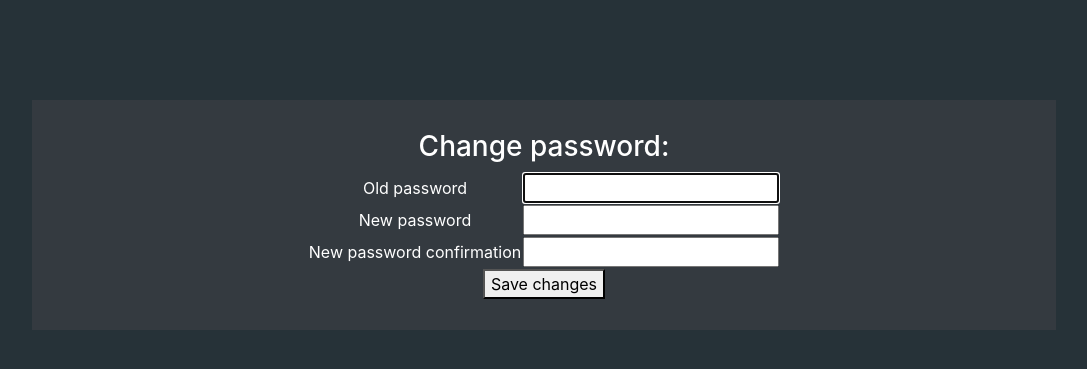
After one commit to badinszky97/productManager, a Django app: page /myaccount/ in a window 1280 px wide. The commit adds this page. Shown: the top 369 px of the page, without its empty margins (96-1183 px from the left). Run offline with Django 4.2, Linux system fonts and the light colour scheme; parts of the project's set-up code (start-up, migrations or seed data) failed here and were passed over.

Commit message:
user management started

```diff
--- a/productManager/elements.py
+++ b/productManager/elements.py
@@ -7,7 +7,7 @@ import time
 
 
 class Element():
-    def __init__(self, id=0, name="", type=0, code="", instock=0, icon=""):
+    def __init__(self, id=0, name="", type="", code="", instock=0, icon=""):
         """ Create element from scratch"""
         self.id = id
         self.name = name
@@ -17,6 +17,10 @@ class Element():
         self.icon = icon
 
         self.conn = get_database_connection()
+        #self.conn.autocommit = True
+    def __del__(self):
+        self.conn.close()
+
     def __str__(self):
         return f"ID: {self.id}, Name: {self.name}, Type: {self.type}, Code: {self.code}, InStock: {self.instock}, Icon: {self.icon}"
 
--- a/productManager/static/style.css
+++ b/productManager/static/style.css
@@ -118,3 +118,14 @@ a:active {color:#FFFAFA;}
 .radio_hide:checked + label {
   background: green;
 }
+
+.section_container
+{
+  background: #343a40;
+    width: 80%;
+    margin-left: auto;
+    margin-right: auto;
+    display: block;
+    padding: 30px;
+    margin-top: 100px;
+}
--- a/productManager/templates/menu.html
+++ b/productManager/templates/menu.html
@@ -31,6 +31,19 @@
       <li class="nav-item">
         <a class="nav-link" href="/vendors">Vendors</a>
       </li>
+      <li class="nav-item">
+        <a class="nav-link" href="/myaccount">My account</a>
+      </li>
+
+      {% if user.is_authenticated %}
+        {% if user.is_superuser %}
+          <li class="nav-item">
+            <a class="nav-link" href="/users">Users</a>
+          </li>
+        {% endif %}
+      {% endif %}
+
+
     </ul>
     <form class="form-inline my-2 my-lg-0">
       <input class="form-control mr-sm-2" type="search" placeholder="Search" aria-label="Search">
--- /dev/null
+++ b/productManager/templates/my_account.html
@@ -0,0 +1,54 @@
+{% extends "base.html" %}
+
+{% block title %}My account{% endblock %}
+
+{% block content %}
+
+
+<div class="section_container">
+
+    {% for message in messages %}
+    <div class="toast show bg-dark ml-auto mr-auto" role="alert" aria-live="assertive" aria-atomic="true">
+        <div class="toast-header bg-dark">
+          <strong class="me-auto">Message</strong>
+        </div>
+        <div class="toast-body">
+          {{message}}
+        </div>
+      </div>
+    {% endfor %}
+
+    <h3>Change password:</h3>
+    <form method="post">
+        {% csrf_token %}
+        <table style="display:table; margin-left:auto;margin-right:auto;">
+            <tr>
+                <td>Old password
+                </td>
+                <td>{{form.old_password}}
+                </td>
+            </tr>
+            <tr>
+                <td>New password
+                </td>
+                <td>{{form.new_password1}}
+                </td>
+            </tr>
+            <tr>
+                <td>New password confirmation
+                </td>
+                <td>{{form.new_password2}}
+                </td>
+            </tr>
+            <tr>
+                <td colspan=2><button type="submit">Save changes</button>
+
+                </td>
+            </tr>
+
+      </form>
+</div>
+
+</div>
+
+{% endblock %}
--- a/productManager/urls.py
+++ b/productManager/urls.py
@@ -49,6 +49,10 @@ urlpatterns = [
     path('vendors/add', views.vendor_add),
     path('vendors/delete/<int:id>', views.vendor_delete),
 
+    path('users/', views.users_view),
+    path('myaccount/', views.myaccount_view),
+
+
     path('logout/', views.logout_view, name='logout'),
 
 
--- a/productManager/views.py
+++ b/productManager/views.py
@@ -14,6 +14,13 @@ from .vendor import Vendor
 from .vendor import get_all_price_units
 import os.path, random, string
 from django.core.files.storage import FileSystemStorage
+from django.contrib.auth.models import User
+from django.contrib.auth.forms import PasswordChangeForm
+from django.contrib import messages
+from django.contrib.auth import update_session_auth_hash
+from django.shortcuts import render, redirect
+
+
 
 
 
@@ -246,6 +253,54 @@ def vendor_delete(request, id):
     else:
         return HttpResponseRedirect("/")
 
+# **************************************************
+# Users
+# **************************************************
+def users_view(request):
+    if request.user.is_authenticated:
+        user = request.user
+        if(user.is_superuser):
+            all_users = User.objects.values()
+            return render(request, 'users.html', {"users": all_users})
+        else:
+            return HttpResponseRedirect("/")
+    else:
+        return HttpResponseRedirect("/")
+
+def change_password(request):
+    messages = []
+    if request.method == 'POST':
+        form = PasswordChangeForm(request.user, request.POST)
+        if form.is_valid():
+            user = form.save()
+            update_session_auth_hash(request, user)  # Important!
+            messages.success(request, 'Your password was successfully updated!')
+            messages.append(("Password successfully changed!", "success" ))
+            return redirect('/')
+
+        else:
+            messages.error(request, 'Password change was not successful')
+    else:
+        form = PasswordChangeForm(request.user)
+    return render(request, 'change_password.html', {'form': form, 'messages': messages})
+
+def myaccount_view(request):
+    if request.method == 'POST':
+        form = PasswordChangeForm(request.user, request.POST)
+        if form.is_valid():
+            user = form.save()
+            update_session_auth_hash(request, user)  # Important!
+            messages.success(request, 'Your password was successfully updated!')
+            print("megy")
+            return redirect('/myaccount')
+
+        else:
+            messages.error(request, 'Please correct the error below.')
+    else:
+        form = PasswordChangeForm(request.user)
+
+    return render(request, 'my_account.html', {'form': form})
+
 def logout_view(request):
     if request.user.is_authenticated == True:
         logout(request)
```
Also changed, not shown: productManager/templates/users.html (added, +91 -0 lines).
